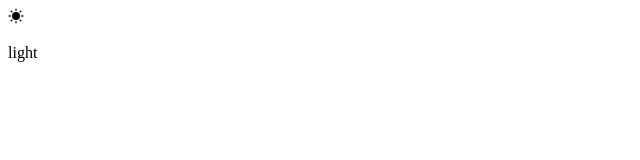
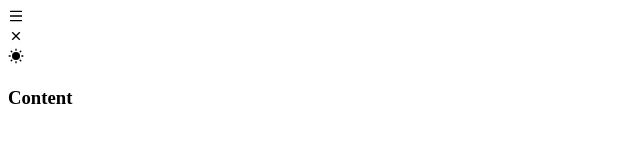
Before and after one commit to oxidia/kmoussai, a Next.js app: page / in a window 1280 px wide. Shown: the top 160 px of the page, without its empty margins (0-640 px from the left). Built offline with nearby package versions, Linux system fonts and the light colour scheme.

Commit message:
setup drawer

```diff
--- a/component/themeToggle.js
+++ b/component/themeToggle.js
@@ -21,13 +21,15 @@ const ThemeToggle = () => {
 
     }, []);
 
+    if (!isMounted) return null
+
     return (
         <div
-            className={`w-20 h-10 flex justify-between items-center rounded-full p-2 relative  duration-300 ease-in-out dark:bg-white bg-black`}
+            className={`w-12 h-6 flex justify-between items-center rounded-full p-2 relative  duration-300 ease-in-out dark:bg-white bg-black`}
             onClick={switchToggle}>
             <RiSunFill color='black' />
             <RiMoonFill color='white' />
-            <div className={`dark:bg-black bg-white w-8 h-8 rounded-full shadow-md absolute transform duration-300 ease-in-out ${theme == 'dark' ? 'translate-x-8' : ''}`}>
+            <div className={`dark:bg-black bg-white w-4 h-4 rounded-full shadow-md absolute transform duration-300 ease-in-out ${theme == 'dark' ? 'translate-x-4' : ''}`}>
             </div>
         </div>
     )
--- a/pages/_document.js
+++ b/pages/_document.js
@@ -4,9 +4,9 @@ import Document, { Html, Head, Main, NextScript } from "next/document";
 class MyDocument extends Document {
   render() {
     return (
-      <Html className='dark'>
+      <Html className='dark h-full'>
         <Head />
-        <body className="bg-white text-black dark:bg-black dark:text-white">
+        <body className="bg-white text-black dark:bg-black dark:text-white h-full">
           <Main />
           <NextScript />
         </body>
--- a/pages/index.js
+++ b/pages/index.js
@@ -1,5 +1,6 @@
-import { AiFillGithub, AiFillLinkedin, AiFillTwitterCircle } from 'react-icons/ai';
-import { RiMoonFill, RiSunFill, RiTwitterFill } from 'react-icons/ri'
+
+
+import { RiMenuFill, RiCloseFill } from 'react-icons/ri'
 import Head from "next/head";
 import { useTheme } from "next-themes"
 import { useEffect, useState } from 'react';
@@ -7,48 +8,38 @@ import ThemeToggle from '../component/themeToggle';
 
 export default function Home() {
 
-  const { theme, setTheme } = useTheme();
-  const [isMounted, setIsMounted] = useState(false)
-  useEffect(() => {
-    setIsMounted(true);
-    // setTheme(window.matchMedia('(prefers-color-scheme: dark)').matches ? 'dark' : 'light')
-  }, []);
+  const [openDrawer, setOpenDrawer] = useState(false)
 
-  const switchTheme = () => {
-    if (isMounted) {
-      setTheme(theme === "light" ? "dark" : "light");
-    }
-  };
-
-  if (!isMounted) return null
+  const toggleDrawer = () => {
+    setOpenDrawer(!openDrawer)
+  }
 
   return (
     // xl:px-48 lg:px-32
-    <div className='border-2 container mx-auto 2xl:border-gray-600'>
+    <div className='container mx-auto h-full'>
       <Head>
         <title>Khalid MOUSSAID</title>
       </Head>
       <header>
         <div className="flex flex-row justify-end">
-          {/* <div className="cursor-pointer border border-black dark:border-gray-100 rounded-full h-10 w-10 flex items-center justify-center m-2 p-0">
-            <AiFillGithub />
+          <div className="m-2 p-0 border border-gray-600 bg-gray-600" />
+          <div className='w-12 h-6 flex items-center justify-center m-1 md:hidden cursor-pointer' onClick={toggleDrawer}>
+            <RiMenuFill />
           </div>
-          <div className="cursor-pointer border border-black dark:border-gray-100 rounded-full h-10 w-10 flex items-center justify-center m-2">
-            <AiFillLinkedin />
+          <div className={`md:hidden absolute top-0 w-1/2 h-full bg-red-400 duration-300 ease-in-out ${openDrawer ? 'right-0' : '-right-1/2'}`}>
+            <div className='w-12 h-6 flex items-center justify-start m-1 md:hidden cursor-pointer' onClick={toggleDrawer}>
+              <RiCloseFill />
+            </div>
           </div>
-          <div className="cursor-pointer border border-black dark:border-gray-100 rounded-full h-10 w-10 flex items-center justify-center m-2">
-            <RiTwitterFill />
-          </div>
-          <div className='m-2 border border-gray-600' /> */}
-          <div className="flex items-center justify-center m-2">
+          <div className="md:flex items-center justify-center m-1 cursor-pointer hidden">
             <ThemeToggle />
           </div>
         </div>
       </header>
       <div className="m-2 p-0 border border-gray-600 bg-gray-600" />
-
-      <p>{theme}</p>
-
+      <div className='shadow h-full'>
+        <h3>Content</h3>
+      </div>
     </div>
 
   )
```
Also changed, not shown: 1 other file (tests, documents, lock files or other folders).
